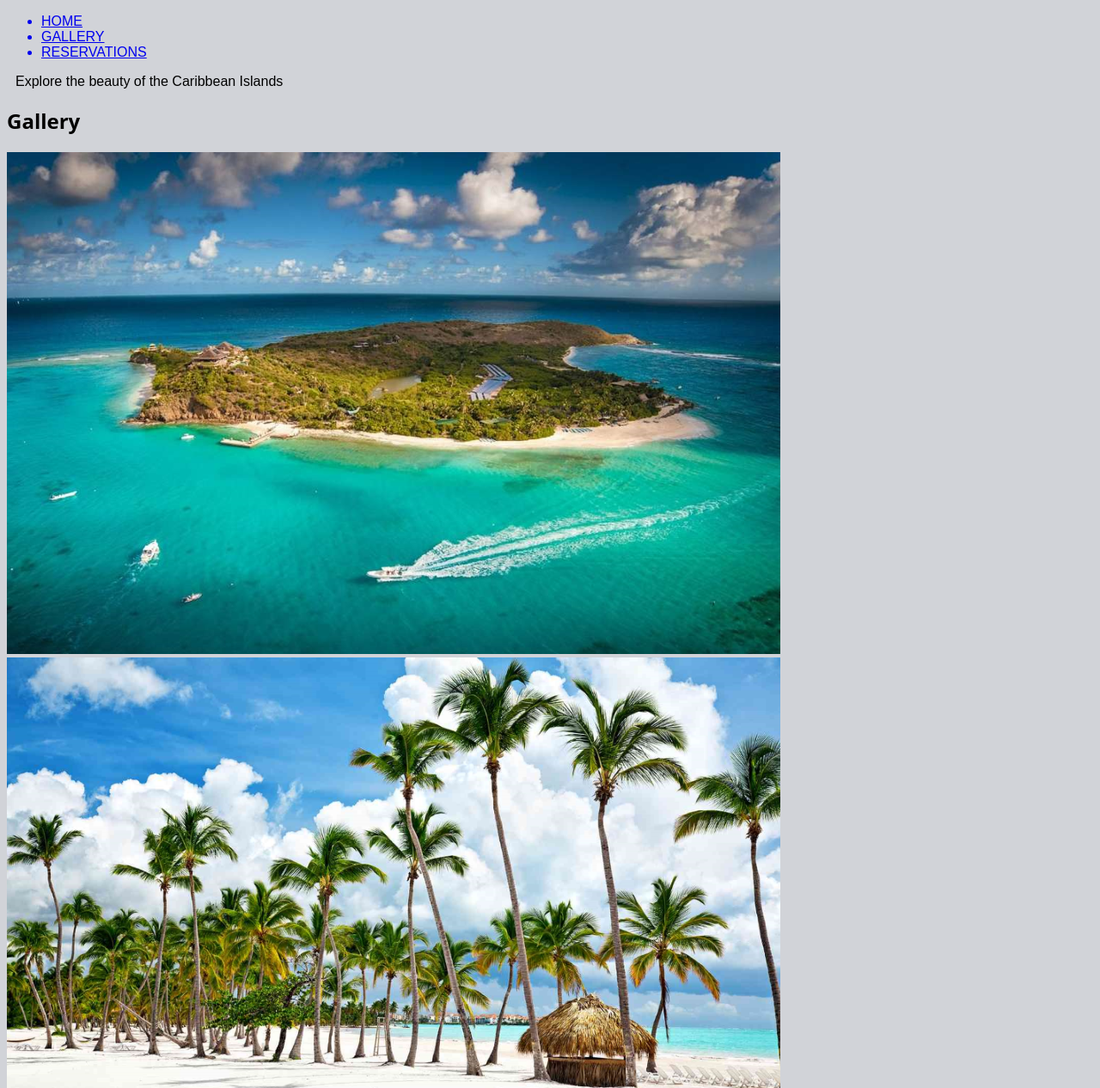
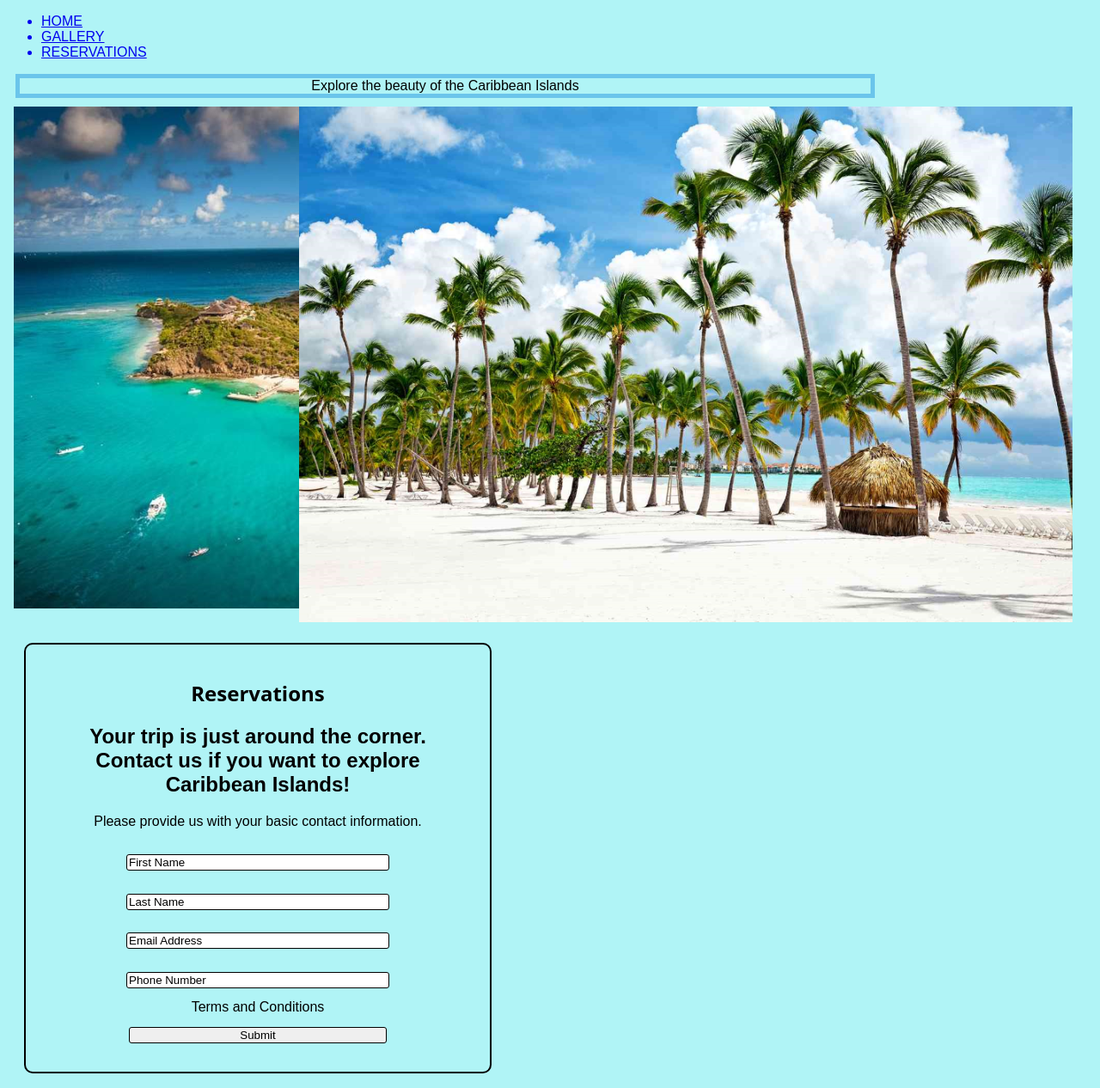
Before and after one commit to tanyagalas/JavaScript-Projects, a PHP site: page /one_page_website.html.html in a window 1280 px wide. Shown: the top 1266 px of the page at 86% size. Run offline with PHP 8.4, Linux system fonts and the light colour scheme.

Commit message:
comit changes

```diff
--- a/Basic_JavaScript_Projects/one-page-website/JS/one_page_website.js
+++ b/Basic_JavaScript_Projects/one-page-website/JS/one_page_website.js
@@ -38,16 +38,3 @@ function openModal() {
     dots[slideIndex-1].className += " active";
     captionText.innerHTML = dots[slideIndex-1].alt;
   }
-  // Get all the images with the data-modal attribute
-var images = document.querySelectorAll('[data-modal]');
-
-// Loop through the images and add a click event listener to each one
-images.forEach(function(image) {
-  image.addEventListener('click', function() {
-    // Open the Modal
-    document.getElementById("myModal").style.display = "block";
-
-    // Call the currentSlide function with the slide index corresponding to the clicked image
-    currentSlide(parseInt(image.dataset.slide));
-  });
-});
--- a/Basic_JavaScript_Projects/one-page-website/css/one_page_website.css
+++ b/Basic_JavaScript_Projects/one-page-website/css/one_page_website.css
@@ -1,7 +1,7 @@
 html {
   font-family: fantasy;
   font-size: 100%;
-  background-color: rgb(209, 211, 216);
+  background-color: rgb(176, 244, 246);
 }
 
 h1 {
@@ -29,7 +29,7 @@ footer {
 #nav {
   width: 200px;
   margin: 20px;
-  border: 2px solid rgb(24, 179, 231);
+  border: 2px solid rgb(0, 0, 0);
   border-radius: 10px;
 }
 
@@ -58,94 +58,128 @@ footer {
   padding: 20px;
   text-align: center;
 }
-
-/* Lightbox styles */
-.lightbox {
-  position: fixed;
-  top: 0;
-  left: 0;
-  width: 100%;
-  height: 100%;
-  background-color: rgba(122, 5, 5, 0.5);
-  display: flex;
-  justify-content: center;
-  align-items: center;
+.row > .column {
+  padding: 0 8px;
 }
 
-.lightbox img {
-  max-width: 90%;
-  max-height: 90%;
-  border-radius: 10px;
-  box-shadow: 0 0 10px rgba(221, 4, 4, 0.5);
+.row:after {
+  content: "";
+  display: table;
+  clear: both;
 }
-/* Modal styles */
+
+/* Create four equal columns that floats next to eachother */
+.column {
+  float: left;
+  width: 25%;
+}
+
+/* The Modal (background) */
 .modal {
   display: none;
   position: fixed;
   z-index: 1;
+  padding-top: 100px;
   left: 0;
   top: 0;
   width: 100%;
   height: 100%;
   overflow: auto;
-  background-color: rgba(0,0,0,0.9);
+  background-color: black;
 }
 
+/* Modal Content */
 .modal-content {
+  position: relative;
+  background-color: #fefefe;
   margin: auto;
-  display: block;
-  width: 80%;
+  padding: 0;
+  width: 90%;
   max-width: 1200px;
 }
 
-/* Caption styles */
-#caption {
-  margin: auto;
-  display: block;
-  width: 80%;
-  max-width: 700px;
-  text-align: center;
-  color: #ccc;
-  padding: 10px 0;
-  height: 150px;
+/* The Close Button */
+.close {
+  color: rgb(0, 0, 0);
+  position: absolute;
+  top: 10px;
+  right: 25px;
+  font-size: 35px;
+  font-weight: bold;
 }
 
-/* Next/prev buttons */
-.prev, .next {
+.close:hover,
+.close:focus {
+  color: #999;
+  text-decoration: none;
+  cursor: pointer;
+}
+
+/* Hide the slides by default */
+.mySlides {
+  display: none;
+}
+
+/* Next & previous buttons */
+.prev,
+.next {
   cursor: pointer;
   position: absolute;
   top: 50%;
   width: auto;
   padding: 16px;
   margin-top: -50px;
-  color: #fff;
+  color: white;
   font-weight: bold;
-  font-size: 24px;
+  font-size: 20px;
   transition: 0.6s ease;
   border-radius: 0 3px 3px 0;
   user-select: none;
+  -webkit-user-select: none;
 }
 
+/* Position the "next button" to the right */
 .next {
   right: 0;
   border-radius: 3px 0 0 3px;
 }
 
-.prev:hover, .next:hover {
-  background-color: rgba(0,0,0,0.8);
+/* On hover, add a black background color with a little bit see-through */
+.prev:hover,
+.next:hover {
+  background-color: rgba(0, 0, 0, 0.8);
 }
 
-/* Caption animation (hidden by default) */
-#caption .text {
-  opacity: 0;
-  transition: 0.6s ease;
+/* Number text (1/3 etc) */
+.numbertext {
+  color: #f2f2f2;
+  font-size: 12px;
+  padding: 8px 12px;
+  position: absolute;
+  top: 0;
 }
 
-/* Image animation (hover to see) */
-.img-hover-zoom {
-  transition: transform .5s;
+/* Caption text */
+.caption-container {
+  text-align: center;
+  background-color: black;
+  padding: 2px 16px;
+  color: white;
 }
 
-.img-hover-zoom:hover {
-  transform: scale(1.1);
+img.demo {
+  opacity: 0.6;
 }
+
+.active,
+.demo:hover {
+  opacity: 1;
+}
+
+img.hover-shadow {
+  transition: 0.3s;
+}
+
+.hover-shadow:hover {
+  box-shadow: 0 4px 8px 0 rgba(0, 0, 0, 0.2), 0 6px 20px 0 rgba(0, 0, 0, 0.19);
+}
--- a/Basic_JavaScript_Projects/one-page-website/one_page_website.html.html
+++ b/Basic_JavaScript_Projects/one-page-website/one_page_website.html.html
@@ -25,19 +25,21 @@
 		<div id="home">
 			<div>
 				<div>
-					<span>Explore the beauty of the Caribbean Islands</span>
+					<span style="color: rgb(0, 0, 0); border: 5px solid rgb(107, 197, 235); display: block; text-align: center;">Explore the beauty of the Caribbean Islands</span>
 				</div>
 			</div>
 		</div>
 		<!--END HOME -->
 
-		<!-- GALLERY -->
-		<section>
-			<div id="gallery">
-				<h1>Gallery</h1>
-				<img src="images/island_2.png" class="img-hover-zoom" data-modal="modal-1">
-  				<img src="images/island_3.png" class="img-hover-zoom" data-modal="modal-2">
+		<!-- Images used to open the lightbox -->
+		<div class="row">
+			<div class="column">
+	  			<img src="images/island_2.png" onclick="openModal();currentSlide(1)" class="hover-shadow">
 			</div>
+			<div class="column">
+	  			<img src="images/island_3.png" onclick="openModal();currentSlide(2)" class="hover-shadow">
+			</div>
+		</div>
 
 			<!-- Modal HTML -->
 			<div id="modal-1" class="modal">
@@ -49,20 +51,42 @@
 			  </div>
 			</div>
 
-			<div id="modal-2" class="modal">
-			  <div class="modal-content">
-			    <span class="close">&times;</span>
-			    <img src="images/island_3.png">
-			    <div id="caption">
-			      <p class="text">Beautiful Caribbean beach</p>
-			    </div>
-			  </div>
+			<!-- The Modal/Lightbox -->
+			<div id="myModal" class="modal">
+				<span class="close cursor" onclick="closeModal()">&times;</span>
+				<div class="modal-content">
+
+	  			<div class="mySlides">
+				<div class="numbertext">1 / 2</div>
+				<img src="images/island_2.png" style="width:100%">
+	  		</div>
+
+	  			<div class="mySlides">
+				<div class="numbertext">2 / 2</div>
+				<img src="images/island_3.png" style="width:100%">
+	  		</div>
+
+			<!-- Next/previous controls -->
+			<a class="prev" onclick="plusSlides(-1)">&#10094;</a>
+			<a class="next" onclick="plusSlides(1)">&#10095;</a>
+
+			<!-- Caption text -->
+			<div class="caption-container">
+			  <p id="caption"></p>
 			</div>
-			<!-- END Modal HTML -->
-		</section>
-		<!-- END GALLERY -->
 
-		<!-- RSVP -->
+			<!-- Thumbnail image controls -->
+			<div class="column">
+			  <img class="demo" src="images/island_2.png" onclick="currentSlide(1)" alt="Island">
+			</div>
+
+			<div class="column">
+			  <img class="demo" src="images/island_3.png" onclick="currentSlide(2)" alt="white beach">
+			</div>
+		</div>
+	</div>
+
+	<!-- RSVP -->
 		<section>
 			<div id="contact">
 				<div>
```
